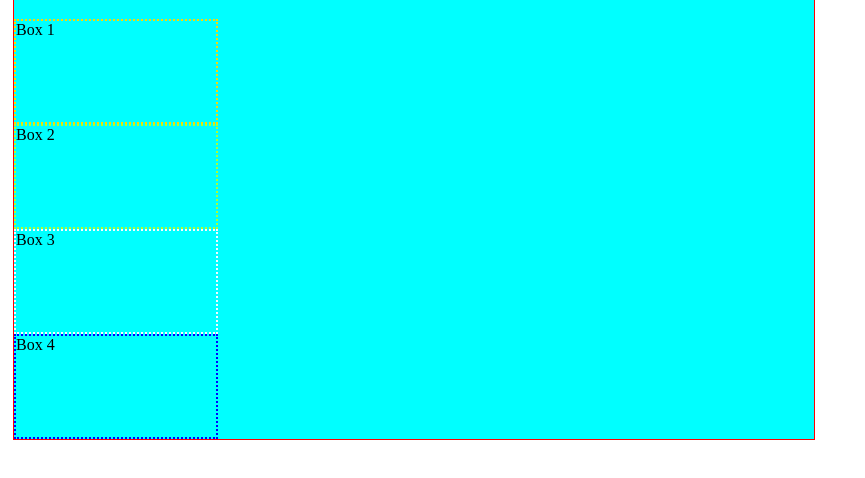
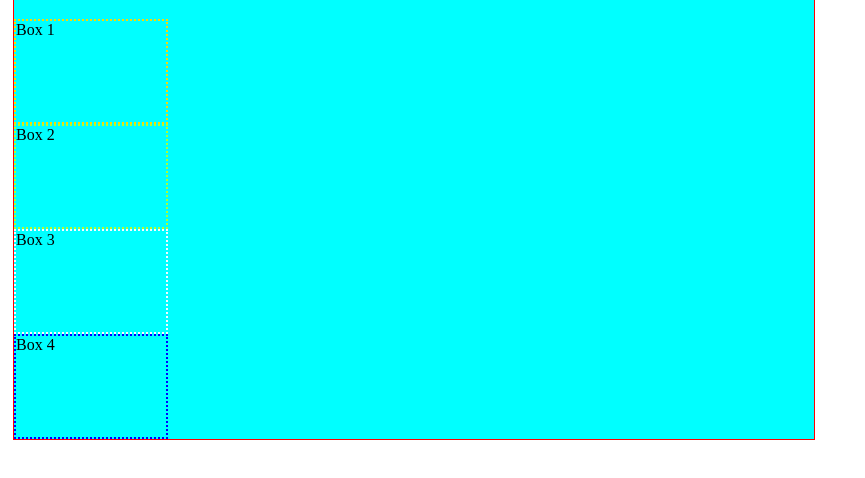
Before and after one commit to adityatandon19/ABES-TOT-FSD, a plain HTML site: page CSS/flexwork/index.html in a window 1280 px wide. Shown: the part 70-548 px from the top of the page, without its empty margins (0-865 px from the left). Drawn offline with Linux system fonts and the light colour scheme.

Commit message:
changed width from 200px to 150px in CSS file

```diff
--- a/CSS/flexwork/flex.css
+++ b/CSS/flexwork/flex.css
@@ -9,21 +9,21 @@
 }
 .box1 {
      height: 150px;
-     width: 200px;
+     width: 150px;
      border: 2px dotted gold;
 }
 .box2 {
      height: 150px;
-     width: 200px;
+     width: 150px;
      border: 2px dotted greenyellow;
 }
 .box3 {
      height: 150px;
-     width: 200px;
+     width: 150px;
      border: 2px dotted ghostwhite;
 }
 .box4 {
      height: 150px;
-     width: 200px;
+     width: 150px;
      border: 2px dotted blue;
 }
```
